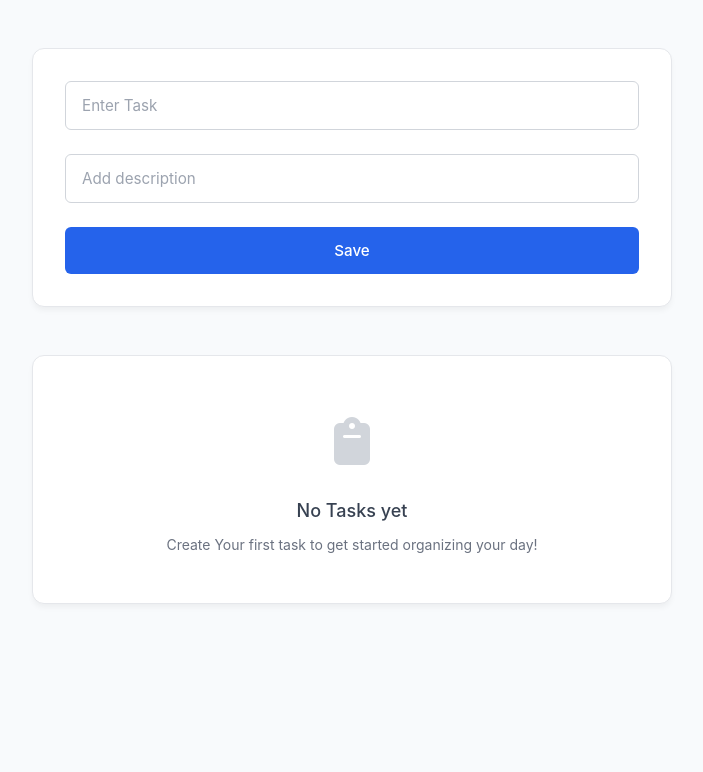
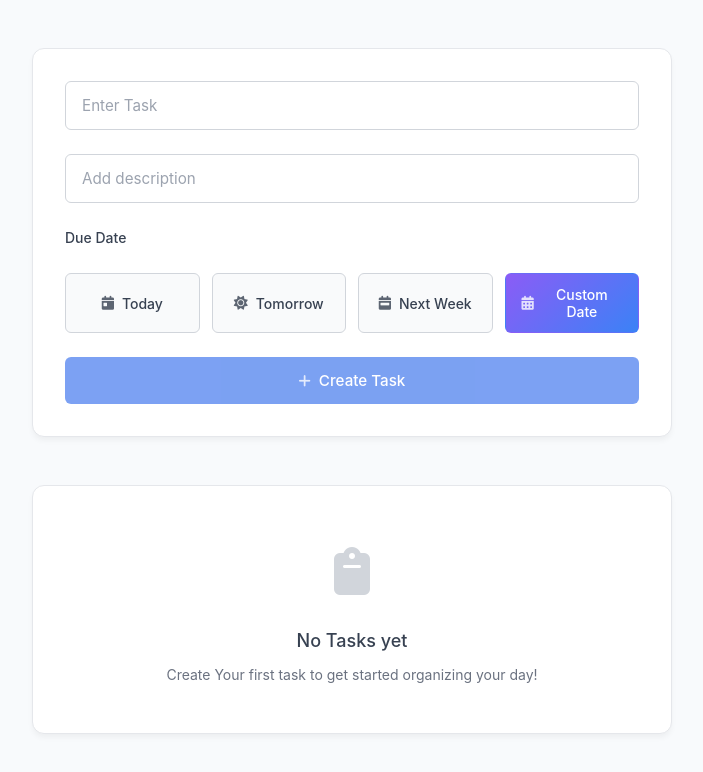
Before and after one commit to jayant880/todoApp, a React (Vite) app: page / in a window 1280 px wide. Shown: the top 772 px of the page, without its empty margins (288-991 px from the left). Built offline with nearby package versions, Linux system fonts and the light colour scheme.

Commit message:
feat: add due date system with progress bars and enhanced date selection UI

```diff
--- a/src/components/CreateTask.jsx
+++ b/src/components/CreateTask.jsx
@@ -1,24 +1,83 @@
 import { useState } from "react";
 import "../styles/CreateTask.css";
 
-const defaultTask = { title: "", description: "", isCompleted: false };
+const defaultTask = {
+  title: "",
+  description: "",
+  isCompleted: false,
+  dueDate: "",
+  createdAt: "",
+};
 
 function CreateTask({ addTask }) {
   const [task, setTask] = useState(defaultTask);
+  const [toggleCustomDate, setToggleCustomDate] = useState(false);
 
   function handleSubmit(e) {
     e.preventDefault();
     // if title is empty
     if (!task.title.trim()) return;
 
-    addTask(task);
+    // Add createdAt timestamp
+    const taskWithCreatedAt = {
+      ...task,
+      createdAt: new Date().toISOString(),
+    };
+
+    addTask(taskWithCreatedAt);
     setTask(defaultTask);
+    setToggleCustomDate(false);
   }
 
   function handleChange(e) {
     setTask(() => {
       return { ...task, [e.target.name]: e.target.value };
     });
+  }
+
+  function handleDueDate(e) {
+    e.preventDefault();
+    const today = new Date();
+    const dueDate = today.toISOString().split("T")[0];
+    setTask(() => {
+      return { ...task, dueDate: dueDate };
+    });
+    setToggleCustomDate(false);
+  }
+
+  function handleCustomDate(e) {
+    e.preventDefault();
+    setToggleCustomDate(!toggleCustomDate);
+  }
+
+  function handleTomorrow(e) {
+    e.preventDefault();
+    const tomorrow = new Date();
+    tomorrow.setDate(tomorrow.getDate() + 1);
+    const dueDate = tomorrow.toISOString().split("T")[0];
+    setTask(() => {
+      return { ...task, dueDate: dueDate };
+    });
+    setToggleCustomDate(false);
+  }
+
+  function handleThisWeek(e) {
+    e.preventDefault();
+    const nextWeek = new Date();
+    nextWeek.setDate(nextWeek.getDate() + 7);
+    const dueDate = nextWeek.toISOString().split("T")[0];
+    setTask(() => {
+      return { ...task, dueDate: dueDate };
+    });
+    setToggleCustomDate(false);
+  }
+
+  function clearDueDate(e) {
+    e.preventDefault();
+    setTask(() => {
+      return { ...task, dueDate: "" };
+    });
+    setToggleCustomDate(false);
   }
 
   return (
@@ -42,8 +101,89 @@ function CreateTask({ addTask }) {
           onChange={handleChange}
           className="form__input"
         />
-        <button type="submit" className="form__button">
-          Save
+
+        {/* Due Date Section */}
+        <div className="due-date-section">
+          <label className="section-label">Due Date</label>
+          {task.dueDate && (
+            <div className="selected-date">
+              <span>
+                Selected: {new Date(task.dueDate).toLocaleDateString()}
+              </span>
+              <button
+                type="button"
+                onClick={clearDueDate}
+                className="clear-date-btn"
+                title="Clear due date"
+              >
+                ×
+              </button>
+            </div>
+          )}
+
+          <div className="date-buttons">
+            <button
+              type="button"
+              onClick={handleDueDate}
+              className={`date-btn ${
+                task.dueDate === new Date().toISOString().split("T")[0]
+                  ? "active"
+                  : ""
+              }`}
+            >
+              <i className="fas fa-calendar-day"></i>
+              Today
+            </button>
+
+            <button
+              type="button"
+              onClick={handleTomorrow}
+              className={`date-btn ${
+                task.dueDate ===
+                new Date(Date.now() + 86400000).toISOString().split("T")[0]
+                  ? "active"
+                  : ""
+              }`}
+            >
+              <i className="fas fa-sun"></i>
+              Tomorrow
+            </button>
+
+            <button type="button" onClick={handleThisWeek} className="date-btn">
+              <i className="fas fa-calendar-week"></i>
+              Next Week
+            </button>
+
+            <button
+              type="button"
+              onClick={handleCustomDate}
+              className={`date-btn custom ${toggleCustomDate ? "active" : ""}`}
+            >
+              <i className="fas fa-calendar-alt"></i>
+              Custom Date
+            </button>
+          </div>
+
+          {toggleCustomDate && (
+            <input
+              type="date"
+              name="dueDate"
+              id="dueDate"
+              value={task.dueDate}
+              onChange={handleChange}
+              className="form__input date-input"
+              min={new Date().toISOString().split("T")[0]}
+            />
+          )}
+        </div>
+
+        <button
+          type="submit"
+          className="form__button"
+          disabled={!task.title.trim()}
+        >
+          <i className="fas fa-plus"></i>
+          Create Task
         </button>
       </form>
     </div>
--- a/src/components/TaskCard.jsx
+++ b/src/components/TaskCard.jsx
@@ -2,7 +2,7 @@ import { useState } from "react";
 import "../styles/TaskCard.css";
 
 function TaskCard({ task, completeTask, deleteTask, updateTask }) {
-  const { id, title, description, isCompleted } = task;
+  const { id, title, description, isCompleted, dueDate } = task;
   const [isEditing, setIsEditing] = useState(false);
   const [editTask, setEditTask] = useState(task);
 
@@ -29,12 +29,43 @@ function TaskCard({ task, completeTask, deleteTask, updateTask }) {
     setEditTask(task);
   }
 
+  // Calculate progress based on due date
+  function calculateProgress() {
+    if (!dueDate) return 0;
+
+    const now = new Date();
+    const due = new Date(dueDate);
+    const created = new Date(
+      task.createdDate || Date.now() - 7 * 24 * 60 * 60 * 1000
+    );
+
+    const totalTime = due.getTime() - created.getTime();
+    const elapsedTime = now.getTime() - created.getTime();
+
+    if (totalTime <= 0) return 100;
+
+    const progress = Math.min(
+      100,
+      Math.max(0, (elapsedTime / totalTime) * 100)
+    );
+    return progress;
+  }
+
+  function getProgressColor(progress) {
+    if (progress < 50) return "#10b981"; // Green
+    if (progress < 75) return "#f59e0b"; // Yellow
+    return "#ef4444"; // Red
+  }
+
+  const progress = calculateProgress();
+  const progressColor = getProgressColor(progress);
+
   return (
     <div className={`card ${isCompleted ? "completed" : ""}`}>
       <input
         type="checkbox"
         name="checkbox"
-        id="checkbox"
+        id={`checkbox-${id}`}
         checked={isCompleted}
         value={isCompleted}
         onChange={handleCheckbox}
@@ -44,6 +75,18 @@ function TaskCard({ task, completeTask, deleteTask, updateTask }) {
           <div className="card__content">
             <p className="content__title">{title}</p>
             <p className="content__description">{description}</p>
+            {dueDate && <p className="content__description">Due: {dueDate}</p>}
+            {dueDate && (
+              <div className="card__progressBar">
+                <div
+                  className="progressBar__meter"
+                  style={{
+                    width: `${progress}%`,
+                    backgroundColor: progressColor,
+                  }}
+                ></div>
+              </div>
+            )}
           </div>
           <button
             className="card__button edit"
@@ -72,6 +115,13 @@ function TaskCard({ task, completeTask, deleteTask, updateTask }) {
               value={editTask.description}
               name="description"
             />
+            <input
+              type="date"
+              className="content__description"
+              onChange={handleChange}
+              value={editTask.dueDate}
+              name="dueDate"
+            />
           </div>
           <button className="card__button delete" onClick={handleCancel}>
             <i className="fa-solid fa-times"></i>
--- a/src/styles/CreateTask.css
+++ b/src/styles/CreateTask.css
@@ -46,19 +46,211 @@
   cursor: pointer;
   transition: all 0.2s ease;
   font-family: inherit;
+  display: flex;
+  align-items: center;
+  justify-content: center;
+  gap: 0.5rem;
+  position: relative;
+  overflow: hidden;
+}
+
+.form__button::before {
+  content: "";
+  position: absolute;
+  top: 0;
+  left: -100%;
+  width: 100%;
+  height: 100%;
+  background: linear-gradient(
+    90deg,
+    transparent,
+    rgba(255, 255, 255, 0.2),
+    transparent
+  );
+  transition: left 0.5s ease;
+}
+
+.form__button:hover::before {
+  left: 100%;
 }
 
 .form__button:hover {
   background-color: #1d4ed8;
+  transform: translateY(-1px);
+  box-shadow: 0 4px 12px rgba(37, 99, 235, 0.3);
 }
 
 .form__button:active {
-  transform: translateY(0.5px);
+  transform: translateY(0);
 }
 
 .form__button:disabled {
   opacity: 0.6;
   cursor: not-allowed;
+  transform: none;
+  box-shadow: none;
+}
+
+.form__button:disabled::before {
+  display: none;
+}
+
+/* Due Date Section */
+.due-date-section {
+  display: flex;
+  flex-direction: column;
+  gap: 1rem;
+}
+
+.section-label {
+  font-size: 0.875rem;
+  font-weight: 500;
+  color: #374151;
+  margin-bottom: 0.5rem;
+}
+
+.selected-date {
+  display: flex;
+  align-items: center;
+  justify-content: space-between;
+  padding: 0.5rem 0.75rem;
+  background: #f0f9ff;
+  border: 1px solid #bae6fd;
+  border-radius: 6px;
+  font-size: 0.875rem;
+  color: #0369a1;
+}
+
+.clear-date-btn {
+  background: none;
+  border: none;
+  color: #6b7280;
+  cursor: pointer;
+  font-size: 1.125rem;
+  padding: 0.25rem;
+  border-radius: 3px;
+  transition: all 0.2s ease;
+  line-height: 1;
+}
+
+.clear-date-btn:hover {
+  background: #fee2e2;
+  color: #dc2626;
+}
+
+.date-buttons {
+  display: grid;
+  grid-template-columns: repeat(auto-fit, minmax(120px, 1fr));
+  gap: 0.75rem;
+}
+
+.date-btn {
+  display: flex;
+  align-items: center;
+  justify-content: center;
+  gap: 0.5rem;
+  padding: 0.75rem 1rem;
+  font-size: 0.875rem;
+  font-weight: 500;
+  color: #374151;
+  background: #f9fafb;
+  border: 1px solid #d1d5db;
+  border-radius: 6px;
+  cursor: pointer;
+  transition: all 0.2s ease;
+  font-family: inherit;
+  position: relative;
+  overflow: hidden;
+}
+
+.date-btn::before {
+  content: "";
+  position: absolute;
+  top: 0;
+  left: -100%;
+  width: 100%;
+  height: 100%;
+  background: linear-gradient(
+    90deg,
+    transparent,
+    rgba(255, 255, 255, 0.3),
+    transparent
+  );
+  transition: left 0.3s ease;
+}
+
+.date-btn:hover::before {
+  left: 100%;
+}
+
+.date-btn:hover {
+  background: #ffffff;
+  border-color: #2563eb;
+  color: #2563eb;
+  transform: translateY(-1px);
+  box-shadow: 0 2px 8px rgba(0, 0, 0, 0.1);
+}
+
+.date-btn:active {
+  transform: translateY(0);
+}
+
+.date-btn.active {
+  background: #2563eb;
+  color: #ffffff;
+  border-color: #2563eb;
+  box-shadow: 0 2px 8px rgba(37, 99, 235, 0.3);
+}
+
+.date-btn.active:hover {
+  background: #1d4ed8;
+  color: #ffffff;
+}
+
+.date-btn.custom {
+  background: linear-gradient(135deg, #8b5cf6, #3b82f6);
+  color: #ffffff;
+  border-color: transparent;
+}
+
+.date-btn.custom:hover {
+  background: linear-gradient(135deg, #7c3aed, #2563eb);
+  color: #ffffff;
+  transform: translateY(-1px);
+  box-shadow: 0 4px 12px rgba(139, 92, 246, 0.3);
+}
+
+.date-btn.custom.active {
+  background: linear-gradient(135deg, #6d28d9, #1d4ed8);
+  box-shadow: 0 4px 12px rgba(109, 40, 217, 0.4);
+}
+
+.date-input {
+  margin-top: 0.5rem;
+  border-color: #8b5cf6;
+  animation: slideDown 0.3s ease;
+}
+
+.date-input:focus {
+  border-color: #8b5cf6;
+  box-shadow: 0 0 0 3px rgba(139, 92, 246, 0.1);
+}
+
+@keyframes slideDown {
+  from {
+    opacity: 0;
+    transform: translateY(-10px);
+  }
+  to {
+    opacity: 1;
+    transform: translateY(0);
+  }
+}
+
+/* Icon styling */
+.fas {
+  font-size: 0.875rem;
+  opacity: 0.8;
 }
 
 /* Responsive adjustments */
@@ -81,4 +273,24 @@
     padding: 0.75rem 1.25rem;
     font-size: 0.9rem;
   }
+
+  .date-buttons {
+    grid-template-columns: repeat(2, 1fr);
+    gap: 0.5rem;
+  }
+
+  .date-btn {
+    padding: 0.625rem 0.75rem;
+    font-size: 0.8rem;
+  }
+
+  .section-label {
+    font-size: 0.8rem;
+  }
 }
+
+@media (max-width: 480px) {
+  .date-buttons {
+    grid-template-columns: 1fr;
+  }
+}
```
Also changed, not shown: src/styles/TaskCard.css (+51 -0 lines), 1 other file (tests, documents, lock files or other folders).
